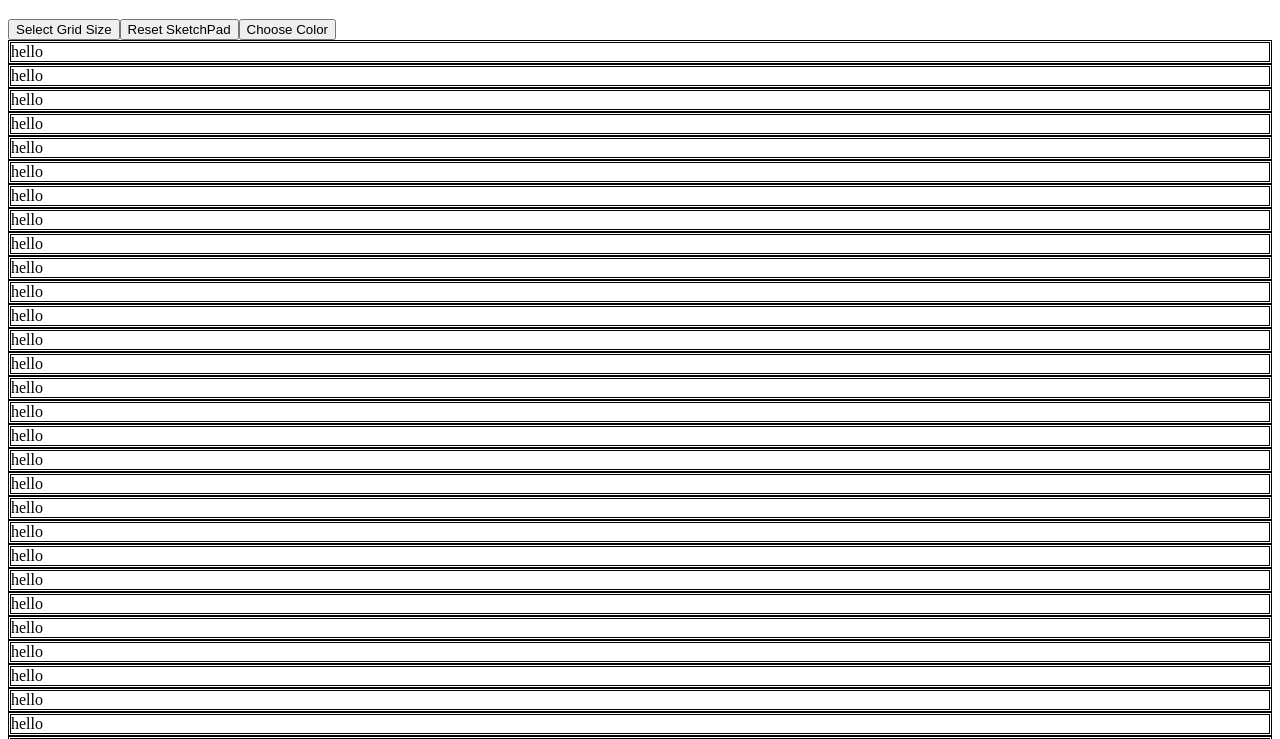
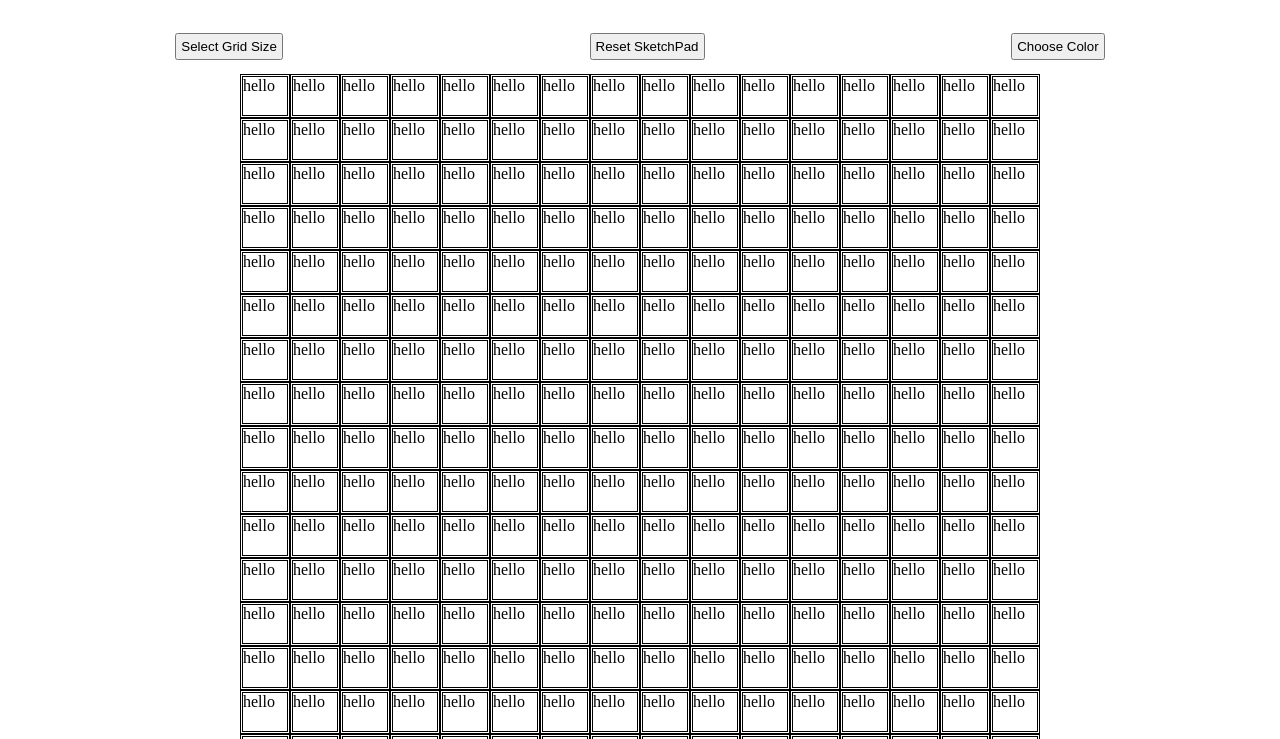
Before and after one commit to ksmith552/etch-a-sketch, a website: page index.html in a window 1280 px wide. Shown: the part 61-800 px from the top of the page. Drawn offline with Linux system fonts and the light colour scheme.

Commit message:
apply attributes to elements
enable flex on various elements to structure the grid and style
attributes for all all elements

```diff
--- a/style.css
+++ b/style.css
@@ -1,5 +1,25 @@
-#grid-container {
-    display: flex;
-    flex-direction: column;
-    min-height: 100vh;
+#grid {
+  margin-left: 10px;
+  margin-right: 10px;
 }
+
+#controls {
+  display: flex;
+  justify-content: space-around;
+  padding: 14px;
+}
+
+.parent-row {
+  display: flex;
+  justify-content: center;
+  min-height: 5.5vh;
+}
+
+.row-children {
+  display: flex;
+  width: 5.5vh;
+}
+
+.buttons {
+  padding: 4px;
+}
```
